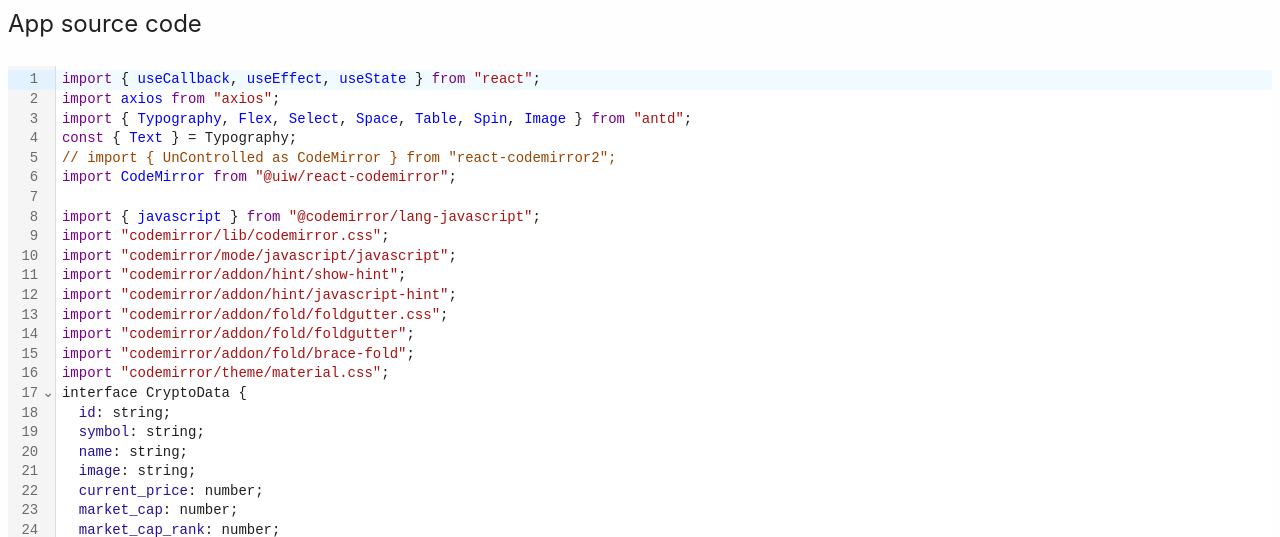
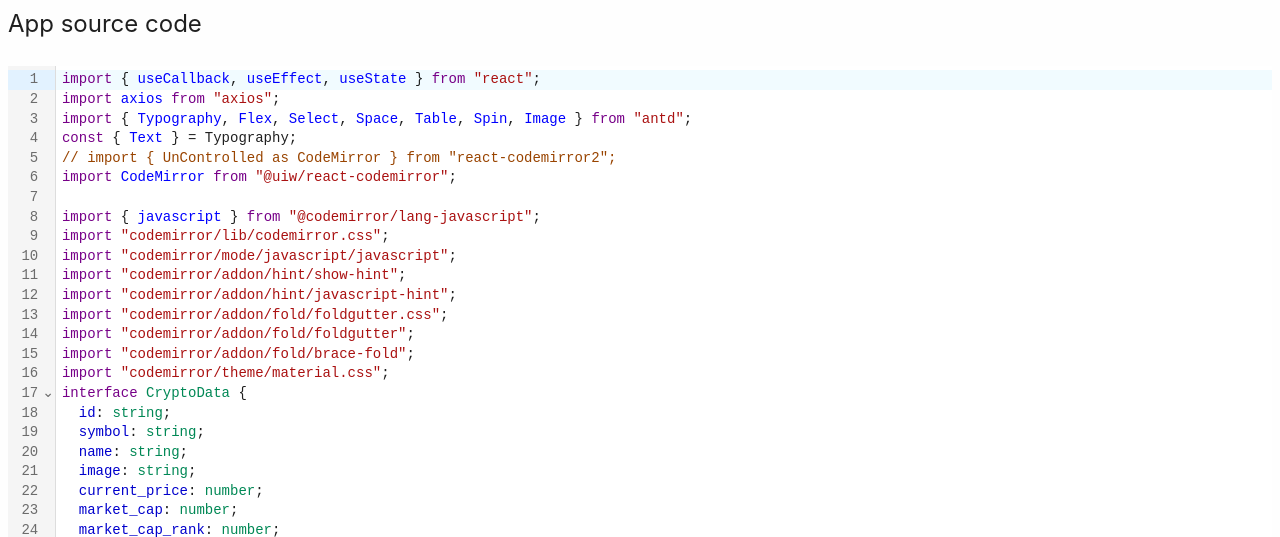
Before and after one commit to Cocahuana/hacken-challenge, a React (Vite) app: page / in a window 1280 px wide. Shown: the part 415-952 px from the top of the page. Built offline with nearby package versions, Linux system fonts and the light colour scheme; no server answers.

Commit message:
Change to ts

```diff
--- a/src/App.tsx
+++ b/src/App.tsx
@@ -291,7 +291,7 @@ function App() {
         <CodeMirror
           value={code}
           minHeight="100%"
-          extensions={[javascript({ jsx: true })]}
+          extensions={[javascript({ typescript: true })]}
         />
         ;
       </Flex>
@@ -467,9 +467,8 @@ export default App;
         <CodeMirror
           value={code}
           minHeight="100%"
-          extensions={[javascript({ jsx: true })]}
+          extensions={[javascript({ typescript: true })]}
         />
-        ;
       </Flex>
     </>
   );
```
